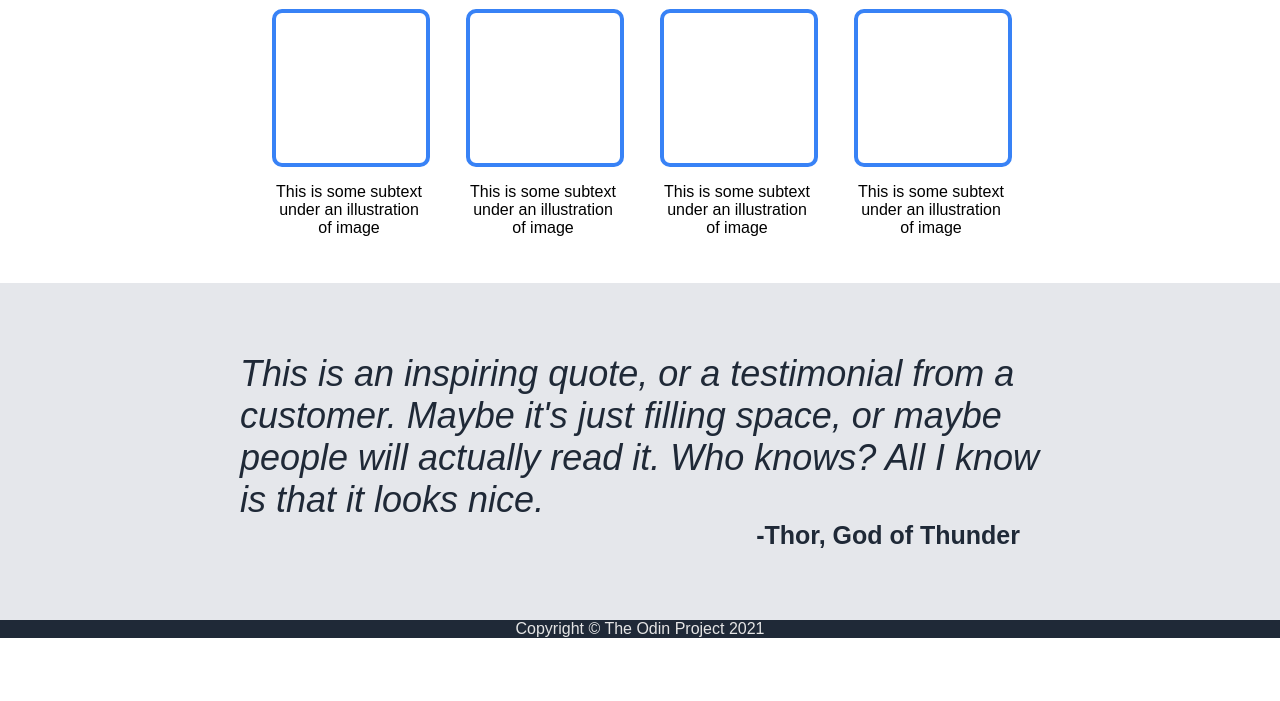
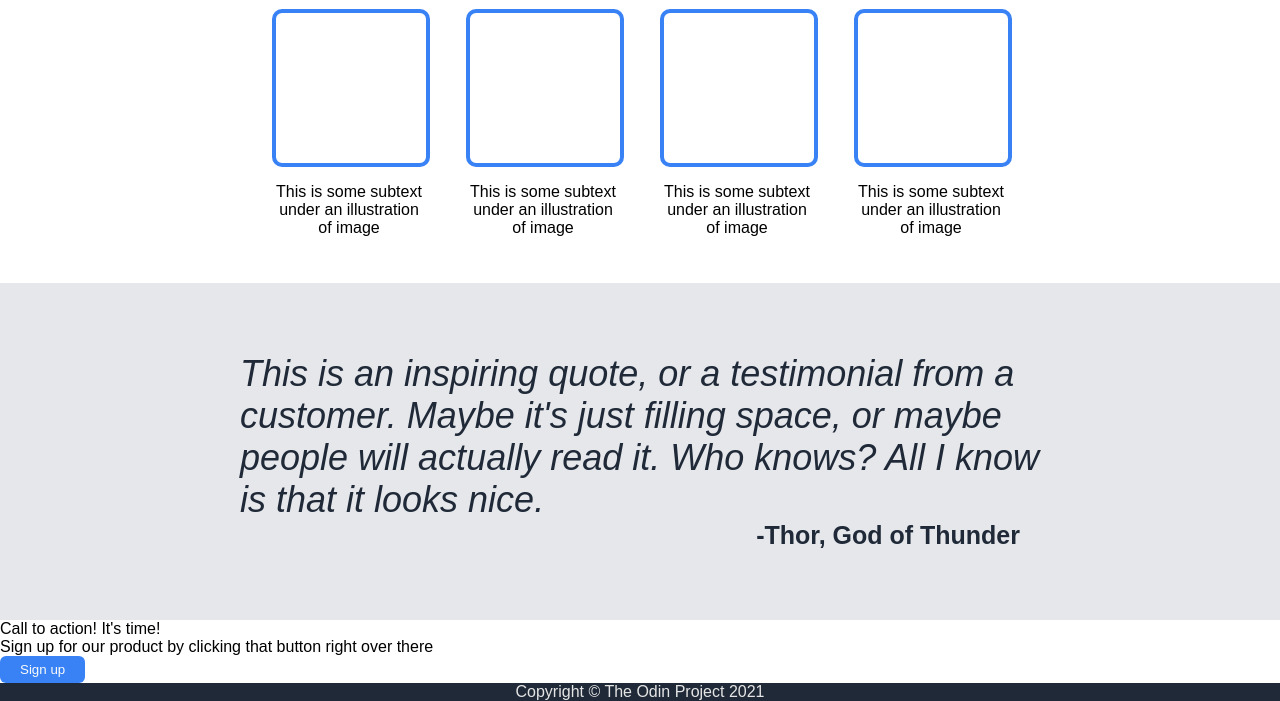
Before and after one commit to DogGotSwag/landingPage, a plain HTML site: page index.html in a window 1280 px wide. Shown: the part 402-1103 px from the top of the page. Before the commit the page ends 1040 px from the top, so only its background shows below. Drawn offline with Linux system fonts and the light colour scheme.

Commit message:
Start section three
maded html layout and text

```diff
--- a/index.html
+++ b/index.html
@@ -88,7 +88,16 @@
         </div>
 
         <div class = "four">
+            <div>
+                <div>
+                    <div>Call to action! It's time!</div>
+                    <div>Sign up for our product by clicking that button right over there</div>
+                </div>
 
+
+                <button>Sign up</button>
+
+            </div>
 
         </div>
 
--- a/styles.css
+++ b/styles.css
@@ -171,3 +171,7 @@
     margin-right: 20px;
     font-size: 25px;
 }
+
+/* section three end */
+
+/* section four */
```
